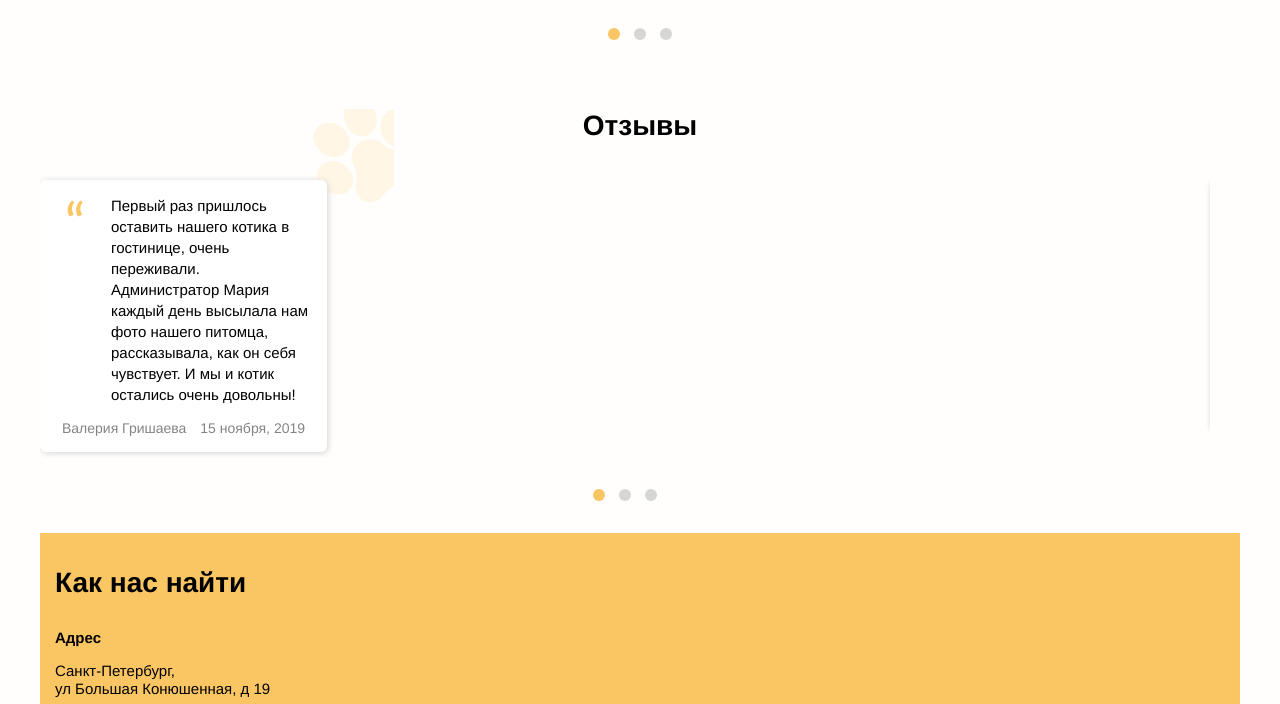
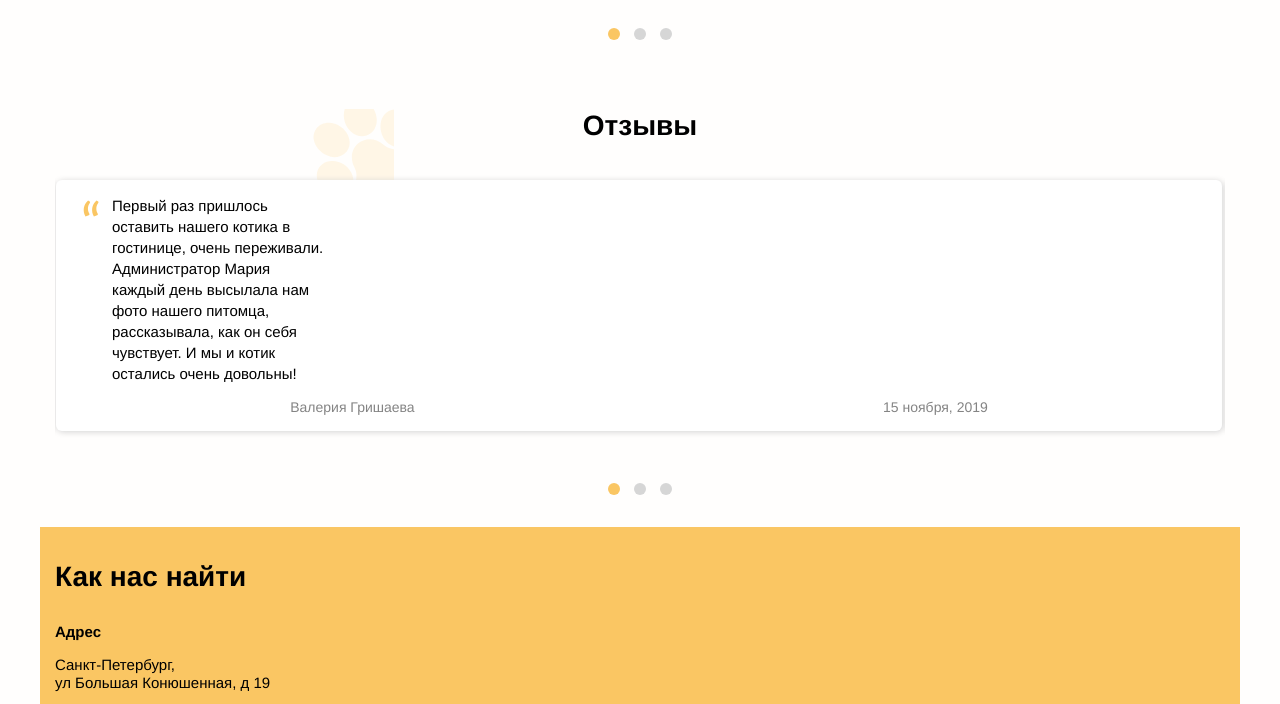
Before and after one commit to sheffcer/hotelcats, a plain HTML site: page index.html in a window 1280 px wide. Shown: the part 1905-2609 px from the top of the page. Drawn offline with Linux system fonts and the light colour scheme.

Commit message:
Update 2020-01-24T07:59:28.806Z

```diff
--- a/css/style.css
+++ b/css/style.css
@@ -463,25 +463,28 @@ html {
     -ms-flex-wrap: wrap;
         flex-wrap: wrap;
     margin-left: -15px;
-    margin-right: -15px; }
+    margin-right: -15px;
+    margin: 0; }
     .review__grid > * {
       -ms-flex-preferred-size: 100%;
           flex-basis: 100%; }
   .review__item {
-    position: relative;
-    margin-bottom: 6px;
     -ms-flex: 0 0 100%;
         flex: 0 0 100%;
     max-width: 100%;
     padding-left: 0;
-    padding-right: 0;
+    padding-right: 0; }
+  .review__item-wrap {
+    position: relative;
     box-sizing: border-box;
+    margin-left: 1px;
+    margin-right: 3px;
     min-height: 223px;
     box-shadow: 1px 1px 6px #d3d3d3;
     border-radius: 6px;
-    width: 287px;
+    margin-bottom: 6px;
     background-color: white; }
-  .review__item::before {
+  .review__item-wrap::before {
     position: absolute;
     content: "";
     background: url("../img/quote.svg") no-repeat;
@@ -645,6 +648,12 @@ html {
             flex: 0 0 100%;
         max-width: 100%;
         padding-left: 0;
+        padding-right: 0; }
+      .review__item {
+        -ms-flex: 0 0 100%;
+            flex: 0 0 100%;
+        max-width: 100%;
+        padding-left: 0;
         padding-right: 0; } }
   @media (min-width: 768px) {
   body {
@@ -742,10 +751,11 @@ html {
         -ms-flex: 0 0 100%;
             flex: 0 0 100%;
         max-width: 100%;
-        padding-left: 15px;
-        padding-right: 15px; }
+        padding-left: 0;
+        padding-right: 0; }
       .review__item {
-        box-sizing: border-box;
+        padding-bottom: 15px; }
+      .review__item-wrap {
         padding-bottom: 15px; }
       .review__author {
         display: -ms-flexbox;
@@ -802,7 +812,13 @@ html {
         padding-left: 0;
         padding-right: 0; }
       .review__inner {
-        width: 930px; } }
+        width: 930px; }
+      .review__item {
+        -ms-flex: 0 0 100%;
+            flex: 0 0 100%;
+        max-width: 100%;
+        padding-left: 0;
+        padding-right: 0; } }
   @media (min-width: 1200px) {
       .page-header__inner {
         width: 1170px; }
--- a/index.html
+++ b/index.html
@@ -210,8 +210,10 @@
       <h2 class="review__header">Отзывы</h2>
       <div id="reviews" class="owl-carousel owl-theme review__grid">
         <div class="review__item">
+          <div class="review__item-wrap">
             <p class="review__text">Первый раз пришлось оставить нашего котика в гостинице, очень переживали.
-            Администратор Мария каждый день высылала нам фото нашего питомца, рассказывала, как он себя чувствует. И мы
+              Администратор Мария каждый день высылала нам фото нашего питомца, рассказывала, как он себя чувствует. И
+              мы
               и котик остались очень довольны!</p>
             <div class="review__author">
               <span>
@@ -222,7 +224,9 @@
               </span>
             </div>
           </div>
+        </div>
         <div class="review__item">
+          <div class="review__item-wrap">
             <p class="review__text">Гостиницу для питомцев нам посоветовали друзья. Они всегда оставляют здесь своего
               кота, когда уезжают. В “Котейке” очень хорошо заботятся о питомцах, в гостинице очень чисто. Всем
               рекомендую! Будем обращаться еще.</p>
@@ -235,9 +239,12 @@
               </span>
             </div>
           </div>
+        </div>
         <div class="review__item">
+          <div class="review__item-wrap">
             <p class="review__text">Мой кот — настоящая привереда, угодить ему сложно. У меня были особые требования к
-            уходу за ним, и “Котейка” отлично справились. Я часто наблюдал по видео за питомцем со своего телефона, это
+              уходу за ним, и “Котейка” отлично справились. Я часто наблюдал по видео за питомцем со своего телефона,
+              это
               очень удобно. </p>
             <div class="review__author">
               <span>
@@ -246,6 +253,7 @@
               <span>
                 19 декабря, 2019
               </span>
+            </div>
           </div>
         </div>
       </div>
--- a/js/index.js
+++ b/js/index.js
@@ -14,7 +14,7 @@ $("#rooms").owlCarousel({
   // items: 5,
   merge: true,
   loop: true,
-  margin: 10,
+  // margin: 10,
   lazyLoad: true,
   autoplay: false,
   responsiveClass: true,
@@ -56,7 +56,6 @@ $("#reviews").owlCarousel({
   lazyLoad: true,
   autoplay: false,
   responsiveClass: true,
-  // stagePaddingRight: 100,
   responsive: {
     0: {
       items: 1,
```
Also changed, not shown: css/style.min.css. Lines whose indentation alone changed are shown as unchanged.
